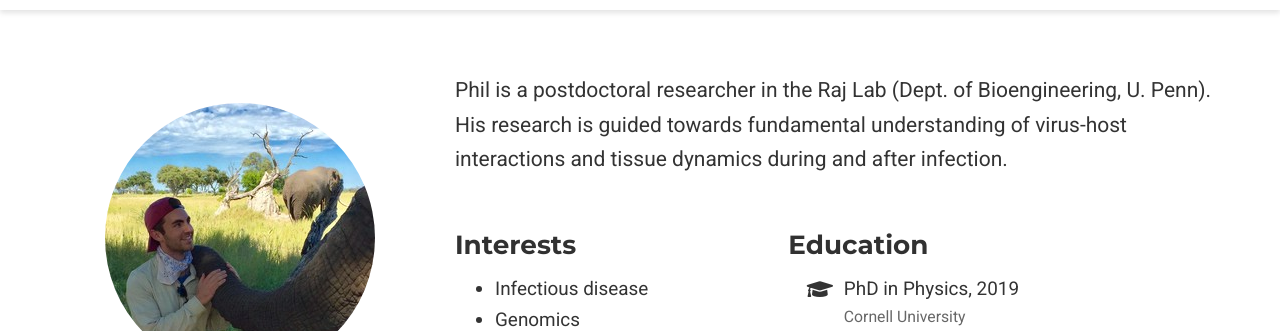
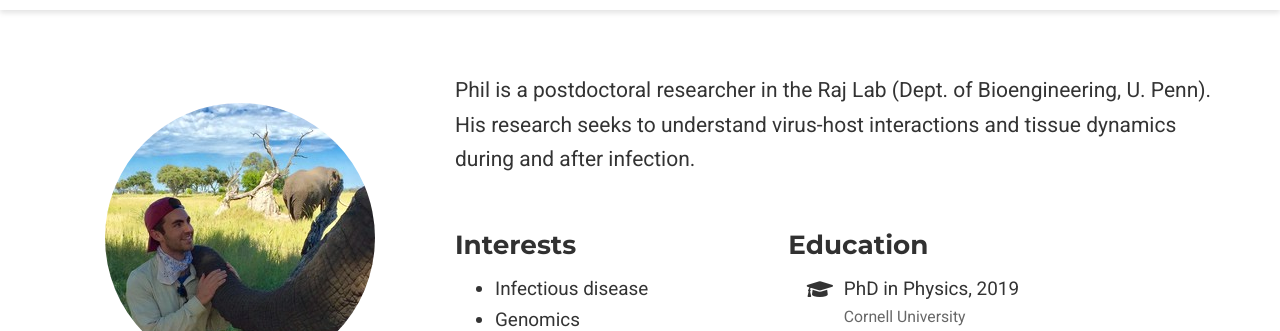
Before and after one commit to pburnham50/pburnham50.github.io, a plain HTML site: page authors/admin/index.html in a window 1280 px wide. Shown: the part 60-391 px from the top of the page. Drawn offline with nearby package versions, Linux system fonts and the light colour scheme; some packages are replaced by stand-ins of ours; some icons are missing.

Commit message:
Update index.html

```diff
--- a/authors/admin/index.html
+++ b/authors/admin/index.html
@@ -646,7 +646,7 @@
 
 
 
-    <p>Phil is a postdoctoral researcher in the Raj Lab (Dept. of Bioengineering, U. Penn). His research is guided towards fundamental understanding of virus-host interactions and tissue dynamics during and after infection.</p>
+    <p>Phil is a postdoctoral researcher in the Raj Lab (Dept. of Bioengineering, U. Penn). His research seeks to understand virus-host interactions and tissue dynamics during and after infection.</p>
 
 
     <div class="row">
```
